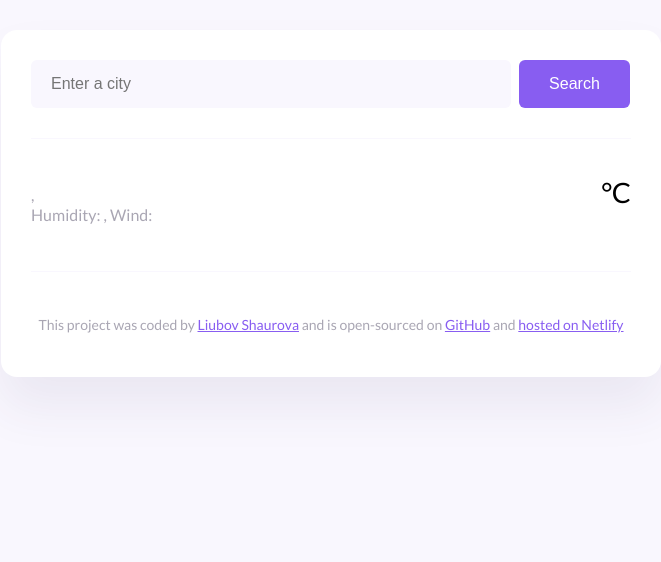
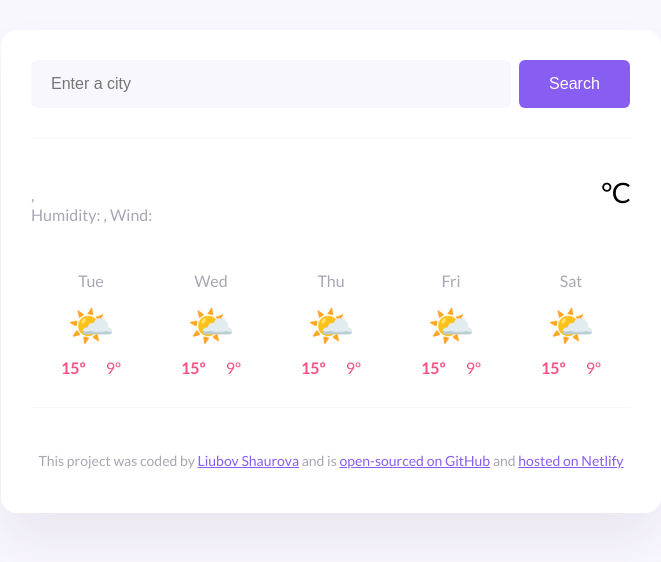
Before and after one commit to liu-shhha/weather-app, a plain HTML site: page index.html in a window 1280 px wide. Shown: the whole page, without its empty margins (309-970 px from the left). Drawn offline with nearby package versions, Linux system fonts and the light colour scheme; no server answers.

Commit message:
Inject HTML forecast from JS

```diff
--- a/index.html
+++ b/index.html
@@ -38,12 +38,13 @@
                     <div class="weatehr-app-unit">°C</div>
                 </div>
             </div>
+            <div class="weather-forecast" id="forecast"></div>
+
         </main>
         <footer>
             <p>This project was coded by <a href="https://github.com/liu-shhha" target="_blank">Liubov Shaurova</a> and
-                is open-sourced
-                on
-                <a href="https://github.com/liu-shhha/weather-app" target="_blank">GitHub</a> and
+                is <a href="https://github.com/liu-shhha/weather-app" target="_blank">open-sourced
+                    on GitHub</a> and
                 <a href="https://illustrious-paletas-c10dfc.netlify.app/" target="_blank">hosted on Netlify</a>
         </footer>
     </div>
--- a/src/index.js
+++ b/src/index.js
@@ -52,7 +52,31 @@ function handleSearchSubmit(event) {
   searchCity(searchInput.value);
 }
 
+function displayForecast() {
+  let days = ["Tue", "Wed", "Thu", "Fri", "Sat"];
+  let forecastHtml = "";
+
+  days.forEach(function (day) {
+    forecastHtml += `
+      <div class="weather-forecast-day">
+        <div class="weather-forecast-date">${day}</div>
+        <div class="weather-forecast-icon">🌤️</div>
+        <div class="weather-forecast-temperatures">
+          <div class="weather-forecast-temperature">
+            <strong>15º</strong>
+          </div>
+          <div class="weather-forecast-temperature">9º</div>
+        </div>
+      </div>
+    `;
+  });
+  let forecastElement = document.querySelector("#forecast");
+  forecastElement.innerHTML = forecastHtml;
+}
+
 let searchFormElement = document.querySelector("#search-form");
 searchFormElement.addEventListener("submit", handleSearchSubmit);
 
 searchCity("Vinnytsia");
+
+displayForecast();
--- a/src/styles.css
+++ b/src/styles.css
@@ -84,6 +84,36 @@ main {
   font-size: 28px;
 }
 
+.weather-forecast {
+  display: flex;
+  justify-content: space-around;
+  margin-top: 30px;
+}
+.weather-forecast-date {
+  text-align: center;
+  color: rgba(39, 33, 66, 0.4);
+  font-size: 16px;
+  line-height: 20px;
+  margin-bottom: 10px;
+}
+
+.weather-forecast-icon {
+  text-align: center;
+  font-size: 38px;
+}
+
+.weather-forecast-temperatures {
+  display: flex;
+  justify-content: center;
+  text-align: center;
+  color: #f65282;
+  margin-top: 10px;
+}
+
+.weather-forecast-temperature {
+  padding: 0 10px;
+}
+
 footer {
   border-top: 1px solid #f9f7fe;
   padding: 30px 0 0 0;
```
